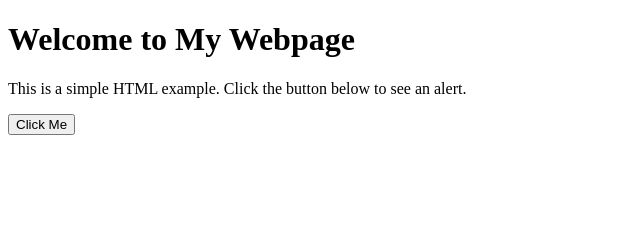
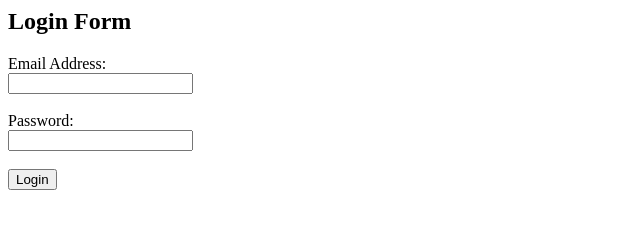
Before and after one commit to karkau123/NODE-JS, a website: page static/index.html in a window 1280 px wide. Shown: the whole page, without its empty margins (0-640 px from the left). Drawn offline with Linux system fonts and the light colour scheme.

Commit message:
post request using express

```diff
--- a/package.json
+++ b/package.json
@@ -1,5 +1,5 @@
 {
-  "name": "node-js",
+  "name": "js",
   "version": "1.0.0",
   "description": "tutorial",
   "main": "app.js",
@@ -9,6 +9,8 @@
   "author": "kartikeya singh",
   "license": "ISC",
   "dependencies": {
+    "body": "^5.1.0",
+    "express": "^4.21.2",
     "lodash": "^4.17.21"
   }
 }
--- a/static/index.html
+++ b/static/index.html
@@ -1,13 +1,22 @@
-<!DOCTYPE html>
+<form action="/" method="POST">
 <html lang="en">
 <head>
-  <meta charset="UTF-8">
-  <meta name="viewport" content="width=device-width, initial-scale=1.0">
-  <title>My First Webpage</title>
+    <meta charset="UTF-8">
+    <meta name="viewport" content="width=device-width, initial-scale=1.0">
+    <title>Login Form</title>
 </head>
 <body>
-  <h1>Welcome to My Webpage</h1>
-  <p>This is a simple HTML example. Click the button below to see an alert.</p>
-  <button onclick="alert('Hello, World!')">Click Me</button>
+    <h2>Login Form</h2>
+    <form action="/submit" method="POST">
+        <label for="email">Email Address:</label>
+        <br>
+        <input type="email" id="email" name="email" required>
+        <br><br>
+        <label for="password">Password:</label>
+        <br>
+        <input type="password" id="password" name="password" required>
+        <br><br>
+        <button type="submit">Login</button>
+    </form>
 </body>
 </html>
```
Also changed, not shown: app.js (+71 -3 lines), 1 other file.
